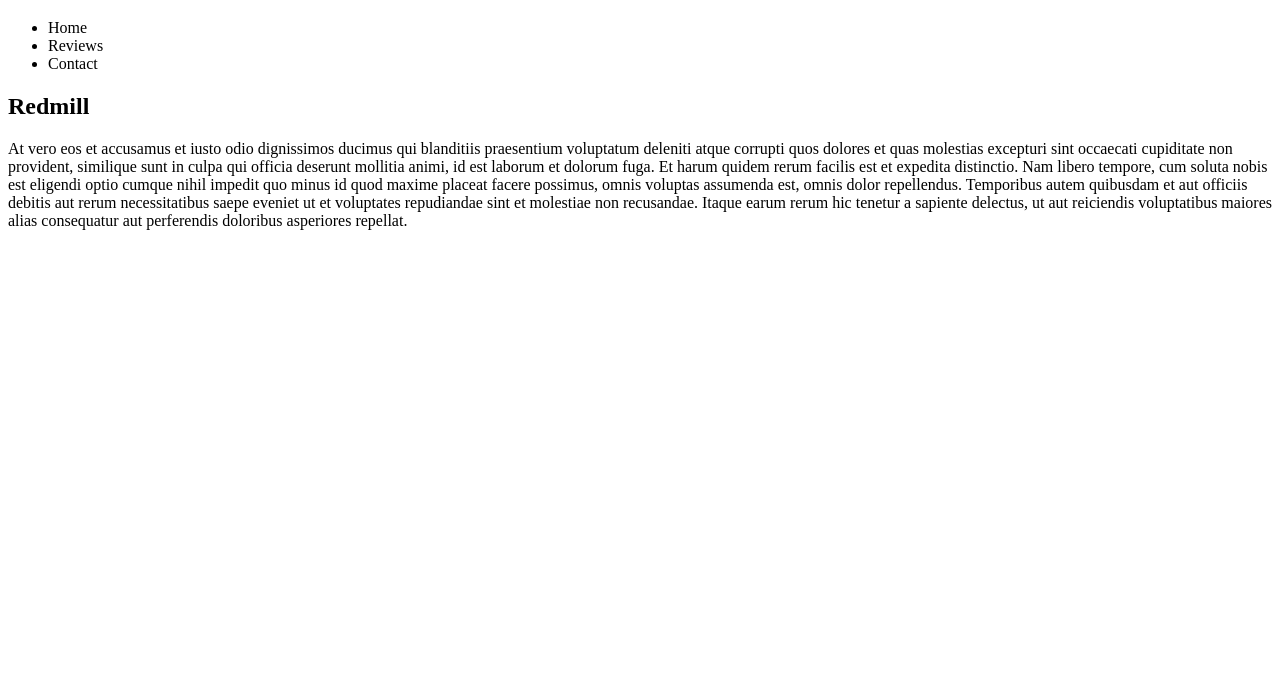
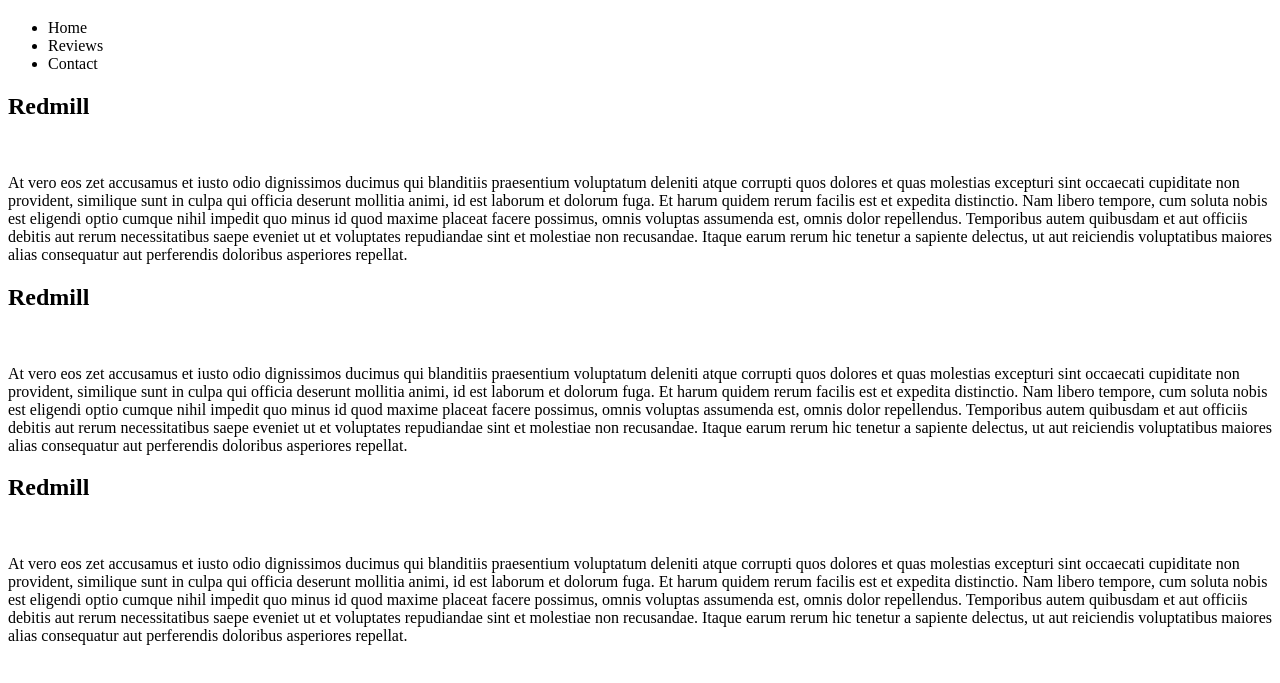
Before and after one commit to jamiguel23/best-burger-wa, a plain HTML site: page index.html in a window 1280 px wide. Shown: the part 87-770 px from the top of the page. Drawn offline with Linux system fonts and the light colour scheme.

Commit message:
Added 2 extra reviews

```diff
--- a/index.html
+++ b/index.html
@@ -18,8 +18,22 @@
 
                 <section>
                     <h2> Redmill</h2>
-                    <img scr="https://unsplash.com/photos/j-MPEwH9LM4"
-                    <p>At vero eos et accusamus et iusto odio dignissimos ducimus qui blanditiis praesentium voluptatum deleniti atque corrupti quos dolores et quas molestias excepturi sint occaecati cupiditate non provident, similique sunt in culpa qui officia deserunt mollitia animi, id est laborum et dolorum fuga. Et harum quidem rerum facilis est et expedita distinctio. Nam libero tempore, cum soluta nobis est eligendi optio cumque nihil impedit quo minus id quod maxime placeat facere possimus, omnis voluptas assumenda est, omnis dolor repellendus. Temporibus autem quibusdam et aut officiis debitis aut rerum necessitatibus saepe eveniet ut et voluptates repudiandae sint et molestiae non recusandae. Itaque earum rerum hic tenetur a sapiente delectus, ut aut reiciendis voluptatibus maiores alias consequatur aut perferendis doloribus asperiores repellat.
+                    <img scr="https://unsplash.com/photos/j-MPEwH9LM4">
+                    <p> At vero eos zet accusamus et iusto odio dignissimos ducimus qui blanditiis praesentium voluptatum deleniti atque corrupti quos dolores et quas molestias excepturi sint occaecati cupiditate non provident, similique sunt in culpa qui officia deserunt mollitia animi, id est laborum et dolorum fuga. Et harum quidem rerum facilis est et expedita distinctio. Nam libero tempore, cum soluta nobis est eligendi optio cumque nihil impedit quo minus id quod maxime placeat facere possimus, omnis voluptas assumenda est, omnis dolor repellendus. Temporibus autem quibusdam et aut officiis debitis aut rerum necessitatibus saepe eveniet ut et voluptates repudiandae sint et molestiae non recusandae. Itaque earum rerum hic tenetur a sapiente delectus, ut aut reiciendis voluptatibus maiores alias consequatur aut perferendis doloribus asperiores repellat.
+
+                    </p>
+                </section>
+                <section>
+                    <h2> Redmill</h2>
+                    <img scr="https://unsplash.com/photos/j-MPEwH9LM4">
+                    <p> At vero eos zet accusamus et iusto odio dignissimos ducimus qui blanditiis praesentium voluptatum deleniti atque corrupti quos dolores et quas molestias excepturi sint occaecati cupiditate non provident, similique sunt in culpa qui officia deserunt mollitia animi, id est laborum et dolorum fuga. Et harum quidem rerum facilis est et expedita distinctio. Nam libero tempore, cum soluta nobis est eligendi optio cumque nihil impedit quo minus id quod maxime placeat facere possimus, omnis voluptas assumenda est, omnis dolor repellendus. Temporibus autem quibusdam et aut officiis debitis aut rerum necessitatibus saepe eveniet ut et voluptates repudiandae sint et molestiae non recusandae. Itaque earum rerum hic tenetur a sapiente delectus, ut aut reiciendis voluptatibus maiores alias consequatur aut perferendis doloribus asperiores repellat.
+
+                    </p>
+                </section>
+                <section>
+                    <h2> Redmill</h2>
+                    <img scr="https://unsplash.com/photos/j-MPEwH9LM4">
+                    <p> At vero eos zet accusamus et iusto odio dignissimos ducimus qui blanditiis praesentium voluptatum deleniti atque corrupti quos dolores et quas molestias excepturi sint occaecati cupiditate non provident, similique sunt in culpa qui officia deserunt mollitia animi, id est laborum et dolorum fuga. Et harum quidem rerum facilis est et expedita distinctio. Nam libero tempore, cum soluta nobis est eligendi optio cumque nihil impedit quo minus id quod maxime placeat facere possimus, omnis voluptas assumenda est, omnis dolor repellendus. Temporibus autem quibusdam et aut officiis debitis aut rerum necessitatibus saepe eveniet ut et voluptates repudiandae sint et molestiae non recusandae. Itaque earum rerum hic tenetur a sapiente delectus, ut aut reiciendis voluptatibus maiores alias consequatur aut perferendis doloribus asperiores repellat.
 
                     </p>
                 </section>
```
